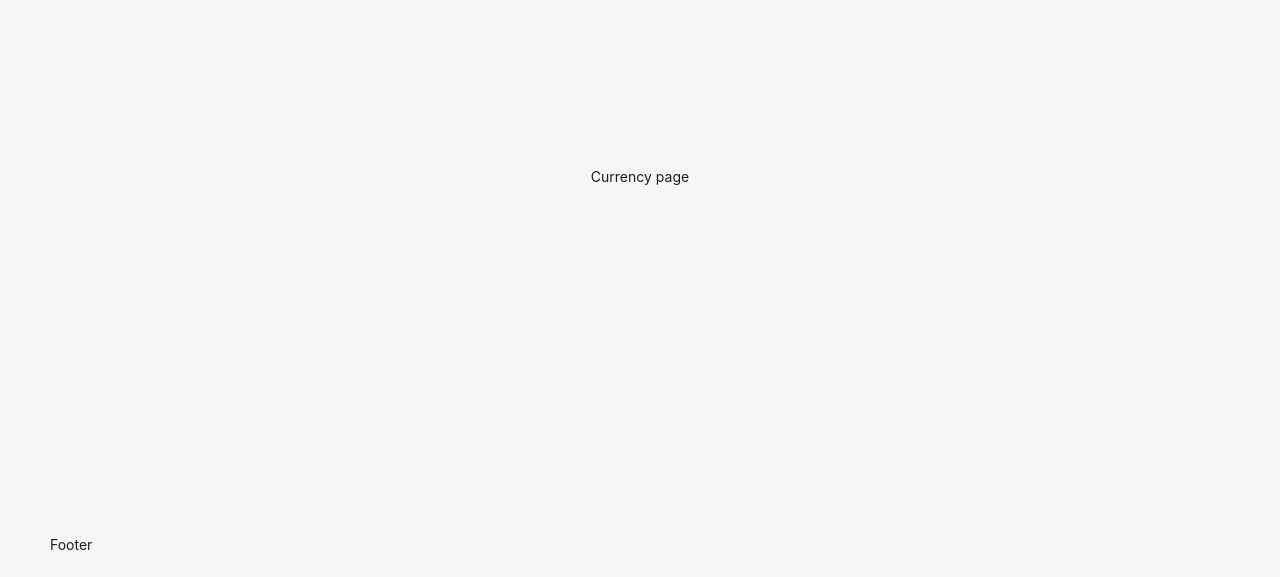
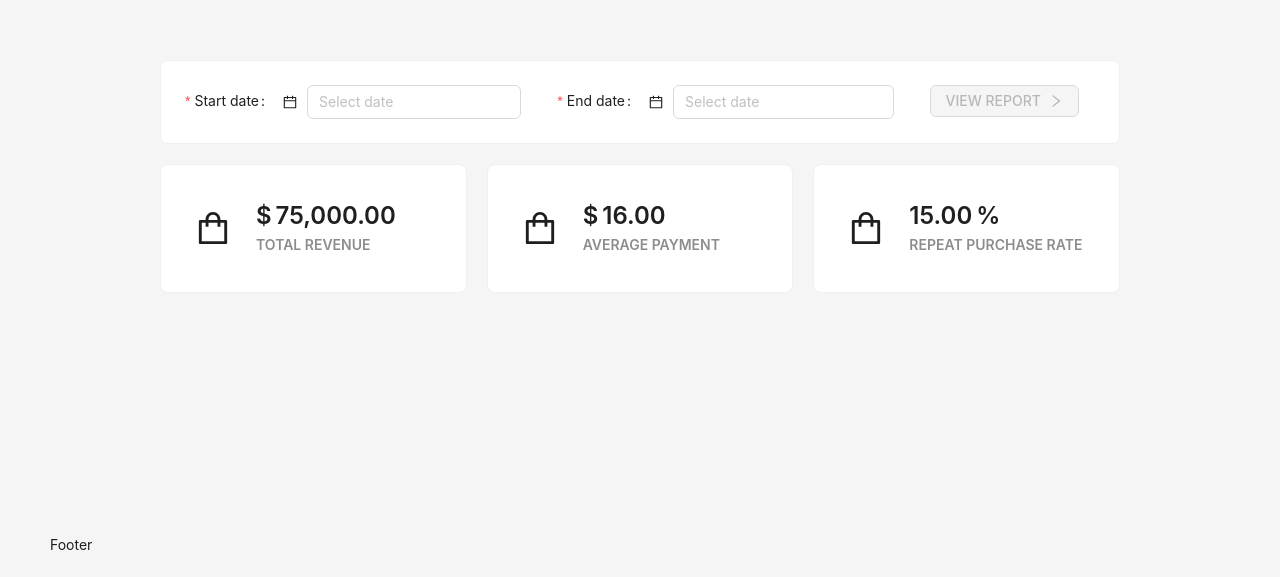
Before and after one commit to cutebunchofpixels/vreal-nextjs, a Next.js app: page /currency in a window 1280 px wide. Shown: the part 223-800 px from the top of the page. Built offline with nearby package versions, Linux system fonts and the light colour scheme.

Commit message:
feat: payment cards list component

```diff
--- /dev/null
+++ b/app/currency/components/PaymentCardList/PaymentCard/index.tsx
@@ -0,0 +1,56 @@
+"use client"
+
+import React, { ReactNode } from "react"
+import { Card, Statistic } from "antd"
+
+import { valueType } from "antd/es/statistic/utils"
+
+import styles from "./styles.module.scss"
+
+type PaymentCardType = "currency" | "percentage"
+
+export interface PaymentCardInfo {
+    type: PaymentCardType
+    caption: string
+    value: number
+}
+
+const valueAddons: Record<
+    PaymentCardType,
+    { prefix?: string; suffix?: string }
+> = {
+    currency: {
+        prefix: "$",
+    },
+    percentage: {
+        suffix: "%",
+    },
+}
+
+interface PaymetCardProps {
+    icon: ReactNode
+    cardInfo: PaymentCardInfo
+}
+
+export default function PaymentCard({ icon, cardInfo }: PaymetCardProps) {
+    function formatCardValue(value: valueType) {
+        return value.toLocaleString("en-US", {
+            minimumFractionDigits: 2,
+        })
+    }
+
+    return (
+        <Card className={styles.paymentCard}>
+            <div className={styles.icon}>{icon}</div>
+            <div className={styles.textBlock}>
+                <Statistic
+                    title={cardInfo.caption}
+                    value={cardInfo.value}
+                    formatter={formatCardValue}
+                    prefix={valueAddons[cardInfo.type].prefix}
+                    suffix={valueAddons[cardInfo.type].suffix}
+                />
+            </div>
+        </Card>
+    )
+}
--- /dev/null
+++ b/app/currency/components/PaymentCardList/PaymentCard/styles.module.scss
@@ -0,0 +1,45 @@
+.paymentCard {
+    padding-block: 8px;
+    padding-inline: 10px;
+    font-weight: 600;
+
+    :global {
+        .ant-card-body {
+            display: flex;
+            flex-direction: row;
+            align-items: center;
+            gap: 25px;
+            height: 100%;
+
+            &::before {
+                content: none;
+            }
+
+            &::after {
+                content: none;
+            }
+        }
+
+        .ant-typography {
+            line-height: 1.3;
+        }
+
+        .ant-statistic {
+            display: flex;
+            flex-direction: column-reverse;
+        }
+
+        .ant-statistic-title {
+            text-transform: uppercase;
+        }
+    }
+}
+
+.icon {
+    font-size: 36px;
+}
+
+.textBlock {
+    display: flex;
+    flex-direction: column;
+}
--- /dev/null
+++ b/app/currency/components/PaymentCardList/index.tsx
@@ -0,0 +1,36 @@
+import React from "react"
+import { ShoppingOutlined } from "@ant-design/icons"
+
+import PaymentCard, {
+    PaymentCardInfo,
+} from "@/app/currency/components/PaymentCardList/PaymentCard"
+
+import styles from "./styles.module.scss"
+
+const cards: PaymentCardInfo[] = [
+    {
+        value: 75000,
+        type: "currency",
+        caption: "Total revenue",
+    },
+    { value: 16, type: "currency", caption: "Average payment" },
+    {
+        value: 15,
+        type: "percentage",
+        caption: "Repeat purchase rate",
+    },
+]
+
+export default function PaymentCardList() {
+    return (
+        <div className={styles.cardsList}>
+            {cards.map((card) => (
+                <PaymentCard
+                    icon={<ShoppingOutlined />}
+                    cardInfo={card}
+                    key={card.caption}
+                />
+            ))}
+        </div>
+    )
+}
--- /dev/null
+++ b/app/currency/components/PaymentCardList/styles.module.scss
@@ -0,0 +1,5 @@
+.cardsList {
+    display: grid;
+    gap: 20px;
+    grid-template-columns: repeat(auto-fill, minmax(260px, 1fr));
+}
--- a/app/currency/page.tsx
+++ b/app/currency/page.tsx
@@ -1,3 +1,15 @@
+import React from "react"
+
+import ExchangeIntervalSelectorsBlock from "@/app/currency/components/ExchangeIntervalFormBlock"
+import PaymentCardList from "@/app/currency/components/PaymentCardList"
+
+import styles from "./styles.module.scss"
+
 export default function Currency() {
-    return <div>Currency page</div>
+    return (
+        <div className={styles.currencyPage}>
+            <ExchangeIntervalSelectorsBlock />
+            <PaymentCardList />
+        </div>
+    )
 }
--- /dev/null
+++ b/app/currency/styles.module.scss
@@ -0,0 +1,16 @@
+.currencyPage {
+    max-width: 1000px;
+    width: 100%;
+    display: flex;
+    flex-direction: column;
+    gap: 20px;
+    padding: 20px;
+
+    :global {
+        .ant-btn {
+            width: 100%;
+            font-weight: 500;
+            text-transform: uppercase;
+        }
+    }
+}
--- a/package.json
+++ b/package.json
@@ -10,10 +10,12 @@
   },
   "dependencies": {
     "antd": "^5.17.4",
+    "dayjs": "^1.11.11",
     "next": "^14.2.3",
     "react": "^18",
     "react-dom": "^18",
-    "sass": "^1.77.4"
+    "sass": "^1.77.4",
+    "secure-ls": "^1.2.6"
   },
   "devDependencies": {
     "@types/node": "^20",
```
Also changed, not shown: 1 other file (tests, documents, lock files or other folders).
